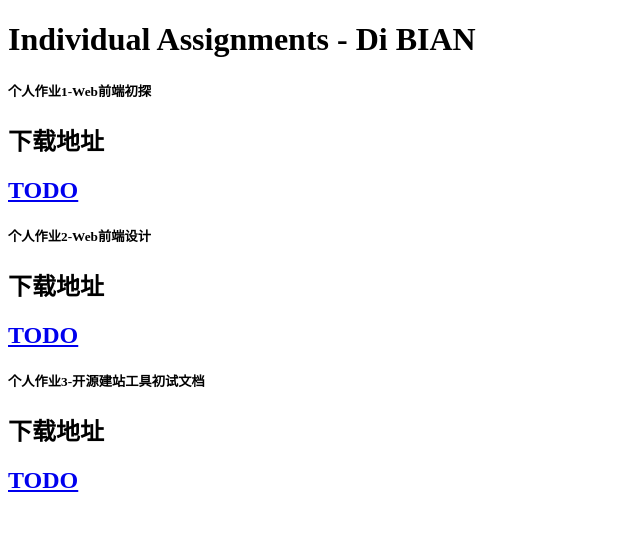
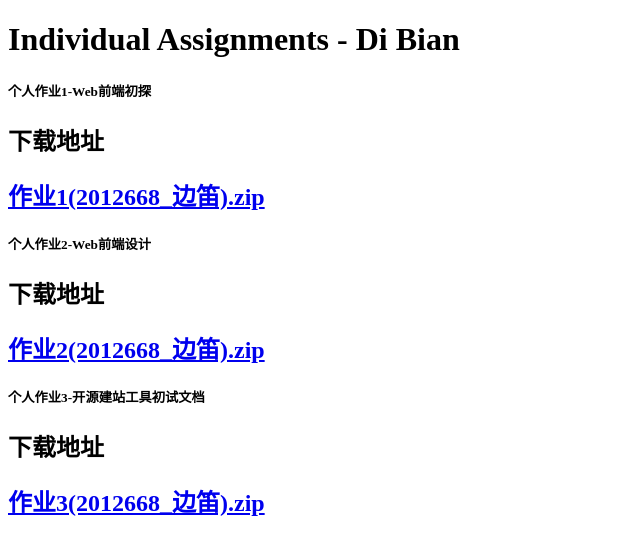
Before and after one commit to NKULYX/NKU-COSC0024-Internet-Database-Development-Yii, a Yii app: template backend/views/site/bd.php in a window 1280 px wide. Shown: the top 555 px of the page, without its empty margins (0-640 px from the left). Run offline with PHP 8.4 and a stand-in for Yii, Linux system fonts and the light colour scheme; the template is opened without the code that fills it, so the values that code supplies are empty; some libraries are stand-ins or nearby versions.

Commit message:
update personal homework download in zxp.php and bd.php

```diff
--- a/backend/views/site/bd.php
+++ b/backend/views/site/bd.php
@@ -3,7 +3,7 @@
 
 <body>
 <div class="pagetitle">
-      <h1>Individual Assignments - Di BIAN</h1>
+    <h1>Individual Assignments - Di Bian</h1>
 </div><!-- End Page Title -->
 
 <section class="section profile">
@@ -15,19 +15,19 @@
                         <h5 class="card-title">个人作业1-Web前端初探</h5>
                         <div class="row">
                             <div class="col-lg-3 col-md-4 label "><h2>下载地址</h2></div>
-                    <div class="col-lg-9 col-md-8"><h2><a href="https://github.com/">TODO</a></h2></div>
+                            <div class="col-lg-9 col-md-8"><h2><a href="../../data/personal/bd/作业1(2012668_边笛).zip" download="作业1(2012668_边笛).zip">作业1(2012668_边笛).zip</a></h2></div>
                         </div>
 
                         <h5 class="card-title">个人作业2-Web前端设计</h5>
                         <div class="row">
                             <div class="col-lg-3 col-md-4 label "><h2>下载地址</h2></div>
-                    <div class="col-lg-9 col-md-8"><h2><a href="https://github.com/">TODO</a></h2></div>
+                            <div class="col-lg-9 col-md-8"><h2><a href="../../data/personal/bd/作业2(2012668_边笛).zip" download="作业2(2012668_边笛).zip">作业2(2012668_边笛).zip</a></h2></div>
                         </div>
 
                         <h5 class="card-title">个人作业3-开源建站工具初试文档</h5>
                         <div class="row">
                             <div class="col-lg-3 col-md-4 label "><h2>下载地址</h2></div>
-                    <div class="col-lg-9 col-md-8"><h2><a href="https://github.com/">TODO</a></h2></div>
+                            <div class="col-lg-9 col-md-8"><h2><a href="../../data/personal/bd/作业3(2012668_边笛).zip" download="作业3(2012668_边笛).zip">作业3(2012668_边笛).zip</a></h2></div>
                         </div>
 
                     </div>
--- a/backend/views/site/zxp.php
+++ b/backend/views/site/zxp.php
@@ -3,7 +3,7 @@
 
 <body>
 <div class="pagetitle">
-    <h1>Individual Assignments - Yuxuan LIU</h1>
+    <h1>Individual Assignments - Xiangpeng Zheng</h1>
 </div><!-- End Page Title -->
 
 <section class="section profile">
@@ -15,7 +15,7 @@
                         <h5 class="card-title">个人作业1-Web前端初探</h5>
                         <div class="row">
                             <div class="col-lg-3 col-md-4 label "><h2>下载地址</h2></div>
-                            <div class="col-lg-9 col-md-8"><h2><a href="../../data/personal/zxp/作业1(2013649_郑向鹏).zip" download="作业1(2013649_郑向鹏).zip">作业1(2012677_刘宇轩).zip</a></h2></div>
+                            <div class="col-lg-9 col-md-8"><h2><a href="../../data/personal/zxp/作业1(2013649_郑向鹏).zip" download="作业1(2013649_郑向鹏).zip">作业1(2013649_郑向鹏).zip</a></h2></div>
                         </div>
 
                         <h5 class="card-title">个人作业2-Web前端设计</h5>
```
Lines whose indentation alone changed are shown as unchanged.
